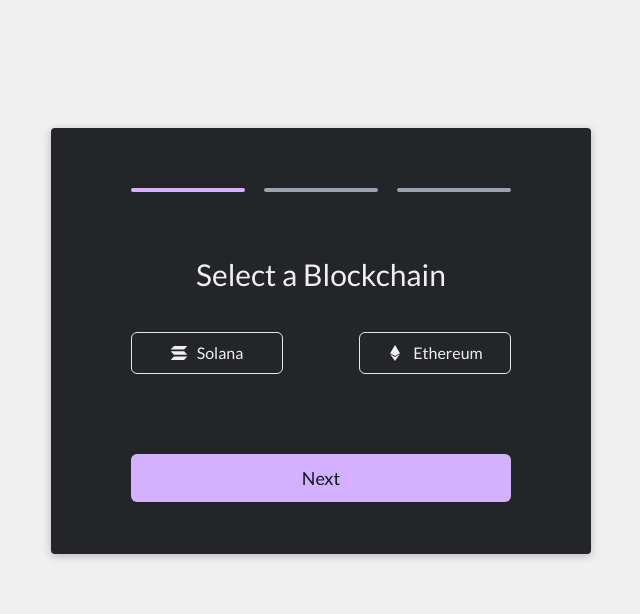
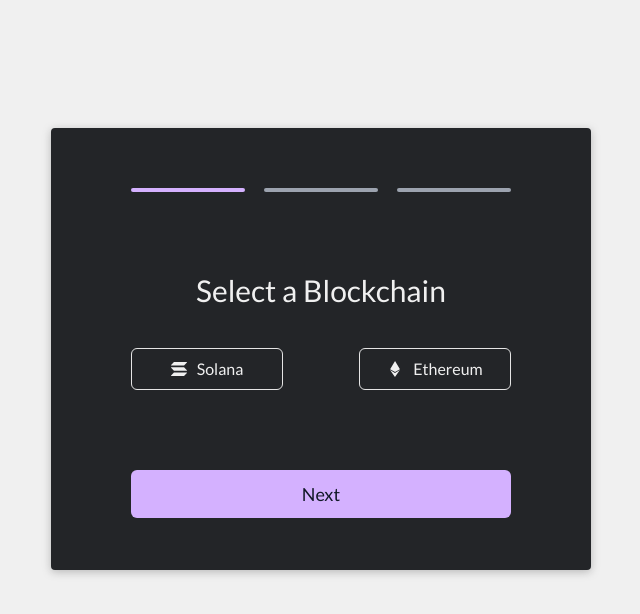
Before and after one commit to bitbard3/hdWalletV1, a React (Vite) app: page / in a window 1280 px wide. Shown: the top 614 px of the page, without its empty margins (319-959 px from the left). Built offline with nearby package versions, Linux system fonts and the light colour scheme.

Commit message:
Improve UI

```diff
--- a/src/pages/Home.tsx
+++ b/src/pages/Home.tsx
@@ -7,7 +7,7 @@
     <>
       <div className="container h-screen">
         <div className="form__container">
-          <div className="form px-20 bg-dark rounded-sm py-5 h-fit flex flex-col gap-y-16">
+          <div className="form px-20 bg-dark rounded-sm py-5 h-fit flex flex-col gap-y-20">
             <ProgressBar />
             <StepForm />
           </div>
```
